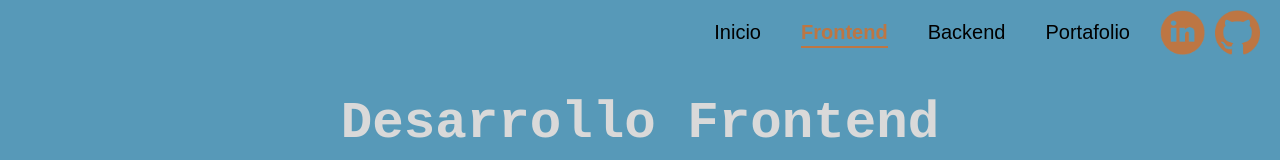
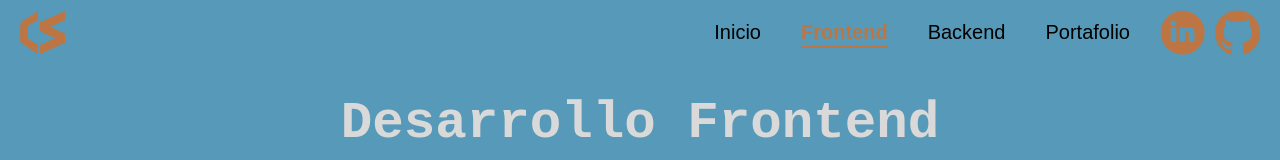
Before and after one commit to telcash/portfolio, a React (Create React App) app: page / in a window 1280 px wide. Both pictures are taken after a click on the button "Frontend". Shown: the top 160 px of the page. Built offline with nearby package versions, Linux system fonts and the light colour scheme.

Commit message:
Ajustados estilos en navbar y backendslide

```diff
--- a/src/components/containers/backend_slide/BackendSlide.jsx
+++ b/src/components/containers/backend_slide/BackendSlide.jsx
@@ -55,7 +55,7 @@ const BackendSlide = ({ animate }) => {
                             logoSize={100}
                             clipPath={'inset(0 100% 0 0)'}
                             animate={animate}
-                            animateOptions={[{ duration: 3, clipPath: 'inset(0 0% 0 0)', delay: 1 }]}
+                            animateOptions={[{ duration: 2, clipPath: 'inset(0 0% 0 0)', delay: 1 }]}
                         />
                     </div>
                     <div className="logo-oracle">
@@ -65,7 +65,7 @@ const BackendSlide = ({ animate }) => {
                             opacity={0}
                             x={-window.innerWidth}
                             animate={animate}
-                            animateOptions={[{ duration: 3, x: 0, opacity: 1, delay: 1, ease: "power1.in" }]}
+                            animateOptions={[{ duration: 2, x: 0, opacity: 1, delay: 1, ease: "power1.in" }]}
                         />
                     </div>
                     <div className="logo-nest">
@@ -74,7 +74,7 @@ const BackendSlide = ({ animate }) => {
                             logoSize={140}
                             animate={animate}
                             scale={0}
-                            animateOptions={[{ duration: 3, scale: 1, delay: 1, ease: "elastic(0.75, 0.3)" }]}
+                            animateOptions={[{ duration: 2, scale: 1, delay: 1, ease: "elastic(0.75, 0.3)" }]}
                         />
                     </div>
                 </div>
--- a/src/components/containers/navbar/NavBar.jsx
+++ b/src/components/containers/navbar/NavBar.jsx
@@ -1,13 +1,18 @@
 import React from 'react';
 import { useTranslation } from "react-i18next";
+import { SocialMedia } from '../../ui';
+import logo from '../../../assets/logo.png';
 import './navbar.css';
-import { SocialMedia } from '../../ui';
 
 const NavBar = ({ scrollToSection, currentIndex }) => {
   const [t] = useTranslation("global");
   const sections = [t("navbar.home"), t("navbar.frontend"), t("navbar.backend"), t("navbar.portfolio", t("navbar.contact"))];
   return (
     <div className='navbar'>
+      <div className={`navbar-logo ${currentIndex === 0 ? "disable" : ""}`}>
+        <img src={logo} alt='logo' />
+      </div>
+      <div className='navbar-buttons'>
         {sections.map((section, index) => (
           <button
             className={`navbar-button ${currentIndex === index ? "active" : ""}`}
@@ -19,6 +24,7 @@ const NavBar = ({ scrollToSection, currentIndex }) => {
         ))}
         <SocialMedia />
       </div>
+    </div>
   );
 };
 
--- a/src/components/containers/navbar/navbar.css
+++ b/src/components/containers/navbar/navbar.css
@@ -3,14 +3,36 @@
     top: 0;
     width: 100%;
     height: 65px;
+    background-color: none;
     display: flex;
+    z-index: 1000;
+}
+
+.navbar-logo {
+    margin-left: 2rem;
+    width: 45px;
+    display: flex;
+    align-items: center;
+    justify-content: center;
+}
+
+.navbar-logo.disable {
+    display: none;
+}
+
+.navbar-logo img {
+    width: 45px;
+    height: 45px;
+}
+
+.navbar-buttons {
+    width: 100%;
+    display: flex;
+    flex: 1;
     column-gap: 2rem;
+    align-items: center;
     justify-content: flex-end;
-    align-items: center;
-    background-color: none;
-    padding: 1rem;
     padding-right: 2rem;
-    z-index: 1000;
 }
 
 .navbar-button {
```
Lines whose indentation alone changed are shown as unchanged.
